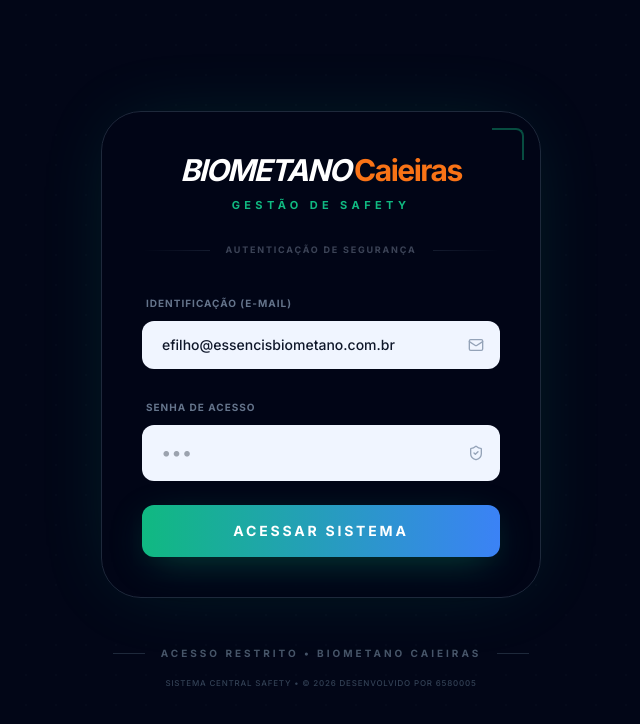
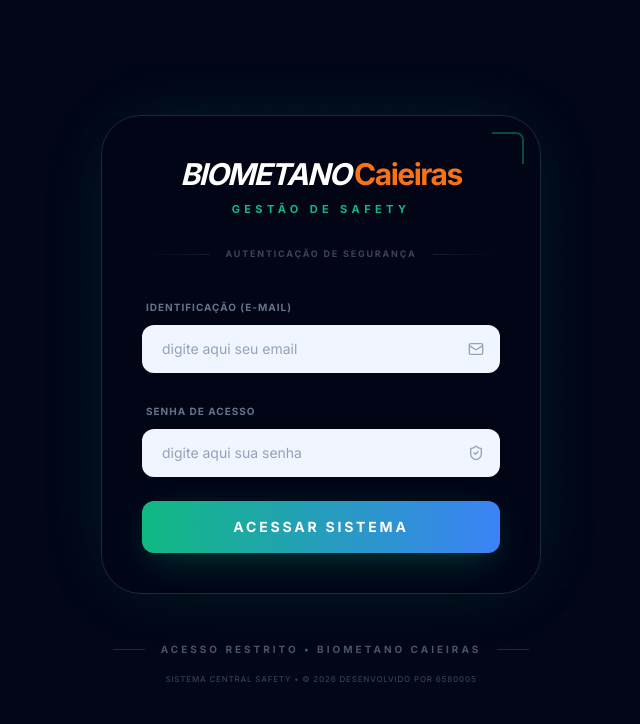
Before and after one commit to Ikadimus/safety, a React (Vite) app: page / in a window 1280 px wide. Shown: the top 724 px of the page, without its empty margins (319-959 px from the left). Built offline with nearby package versions, Linux system fonts and the light colour scheme.

Commit message:
Add files via upload

```diff
--- a/components/Login.tsx
+++ b/components/Login.tsx
@@ -8,7 +8,7 @@
 }
 
 const Login: React.FC<LoginProps> = ({ onLogin }) => {
-  const [email, setEmail] = useState('efilho@essencisbiometano.com.br');
+  const [email, setEmail] = useState('');
   const [password, setPassword] = useState('');
   const [loading, setLoading] = useState(false);
   const [error, setError] = useState('');
@@ -49,6 +49,8 @@
       }
     }
   };
+
+  const inputClasses = "w-full bg-[#f0f5ff] border-none rounded-xl px-5 py-3.5 text-slate-900 focus:ring-4 focus:ring-emerald-500/20 transition-all font-medium text-sm placeholder:text-slate-400 placeholder:font-normal";
 
   return (
     <div className="min-h-screen bg-[#020617] flex flex-col items-center justify-center p-4 relative overflow-hidden">
@@ -91,8 +93,8 @@
                   required
                   value={email}
                   onChange={(e) => setEmail(e.target.value)}
-                  className="w-full bg-[#f0f5ff] border-none rounded-xl px-5 py-3.5 text-slate-900 focus:ring-4 focus:ring-emerald-500/20 transition-all font-medium text-sm"
-                  placeholder="usuario@dominio.com.br"
+                  className={inputClasses}
+                  placeholder="digite aqui seu email"
                 />
                 <Mail className="absolute right-4 top-1/2 -translate-y-1/2 w-4 h-4 text-slate-400 group-focus-within:text-emerald-500 transition-colors" />
               </div>
@@ -106,8 +108,8 @@
                   required
                   value={password}
                   onChange={(e) => setPassword(e.target.value)}
-                  className="w-full bg-[#f0f5ff] border-none rounded-xl px-5 py-3.5 text-slate-900 focus:ring-4 focus:ring-emerald-500/20 transition-all font-black text-lg tracking-widest"
-                  placeholder="•••"
+                  className={inputClasses}
+                  placeholder="digite aqui sua senha"
                 />
                 <ShieldCheck className="absolute right-4 top-1/2 -translate-y-1/2 w-4 h-4 text-slate-400 group-focus-within:text-emerald-500 transition-colors" />
               </div>
```
